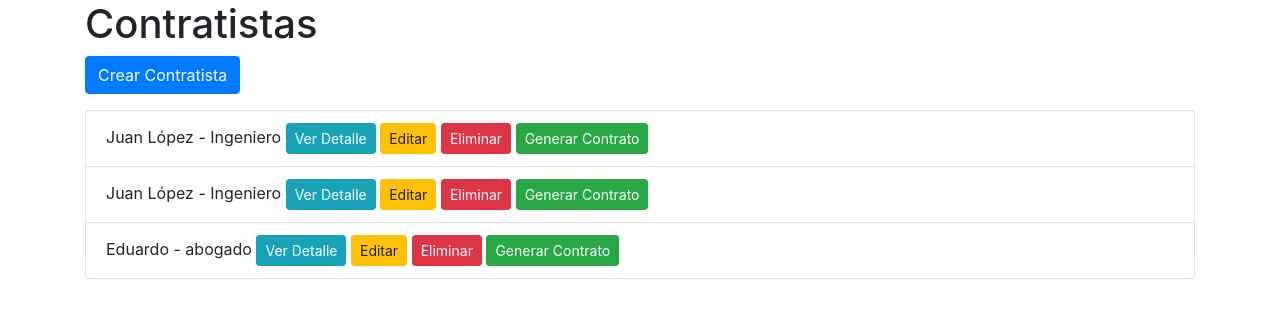
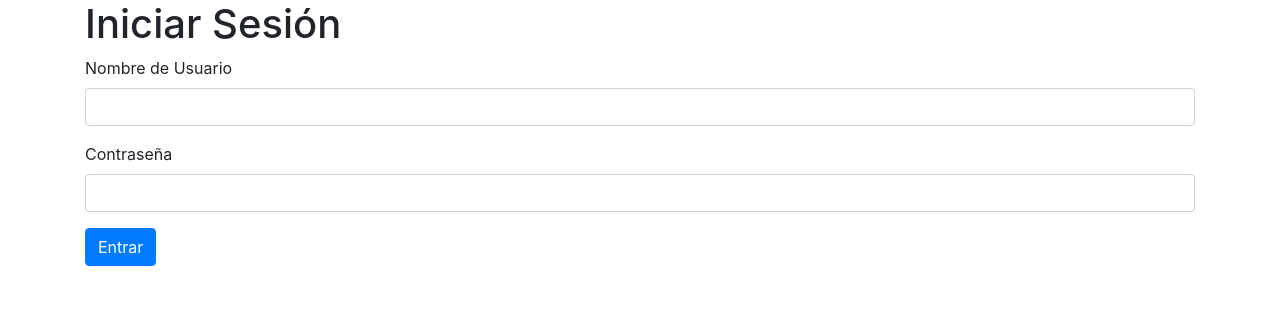
Before and after one commit to Darites24/gestionContratistas, a Django app: page / in a window 1280 px wide. Shown: the top 318 px of the page. Run offline with Django 5.2, Linux system fonts and the light colour scheme; data comes from the database, SQL or seed files in the repository; both versions use the stored data as it was after the commit; some libraries are stand-ins or nearby versions.

Commit message:
Implementación de Login y Logout funcional

```diff
--- a/gestionContratistas/contratistas/templates/contratistas/listar_Contratistas.html
+++ b/gestionContratistas/contratistas/templates/contratistas/listar_Contratistas.html
@@ -8,6 +8,10 @@
     <div class="container">
         <h1>Contratistas</h1>
         <a href="{% url 'crearContratista' %}" class="btn btn-primary">Crear Contratista</a>
+        <form method="post" action="{% url 'logout' %}" style="display: inline;">
+            {% csrf_token %}
+            <button type="submit" class="btn btn-link" style="text-decoration: none; color: inherit;">Cerrar Sesión</button>
+        </form>
         <ul class="list-group mt-3">
             {% for contratista in contratistas %}
                 <li class="list-group-item">
@@ -16,7 +20,6 @@
                     <a href="{% url 'editarContratista' contratista.pk %}" class="btn btn-warning btn-sm">Editar</a>
                     <a href="{% url 'eliminarContratista' contratista.pk %}" class="btn btn-danger btn-sm">Eliminar</a>
                     <a href="{% url 'crearContrato' contratista.pk %}" class="btn btn-success btn-sm">Generar Contrato</a>
-
                 </li>
             {% endfor %}
         </ul>
--- /dev/null
+++ b/gestionContratistas/contratistas/templates/contratistas/login.html
@@ -0,0 +1,24 @@
+<!DOCTYPE html>
+<html>
+<head>
+    <title>Iniciar Sesión</title>
+    <link rel="stylesheet" href="https://stackpath.bootstrapcdn.com/bootstrap/4.5.2/css/bootstrap.min.css">
+</head>
+<body>
+    <div class="container">
+        <h1>Iniciar Sesión</h1>
+        <form method="post">
+            {% csrf_token %}
+            <div class="form-group">
+                <label for="id_username">Nombre de Usuario</label>
+                <input type="text" name="username" id="id_username" class="form-control" required>
+            </div>
+            <div class="form-group">
+                <label for="id_password">Contraseña</label>
+                <input type="password" name="password" id="id_password" class="form-control" required>
+            </div>
+            <button type="submit" class="btn btn-primary">Entrar</button>
+        </form>
+    </div>
+</body>
+</html>
--- a/gestionContratistas/contratistas/urls.py
+++ b/gestionContratistas/contratistas/urls.py
@@ -2,12 +2,15 @@ from django.urls import path
 from .views import listarContratistas, crearContratista, editarContratista, eliminarContratista, detalleContratista, crearContrato
 from django.conf import settings
 from django.conf.urls.static import static
+from django.contrib.auth.views import LoginView, LogoutView
 
 urlpatterns = [
-    path('', listarContratistas, name='listarContratistas'),
+    path('listar/', listarContratistas, name='listarContratistas'),
     path('crear/', crearContratista, name='crearContratista'),
     path('editar/<int:pk>/', editarContratista, name='editarContratista'),
     path('eliminar/<int:pk>/', eliminarContratista, name='eliminarContratista'),
     path('detalle/<int:pk>/', detalleContratista, name='detalleContratista'),
     path('crearContrato/<int:pk>', crearContrato, name='crearContrato'),
+    path('', LoginView.as_view(template_name='contratistas/login.html'), name='login'),
+    path('logout/', LogoutView.as_view(next_page='login'), name='logout'),
 ] + static(settings.MEDIA_URL, document_root=settings.MEDIA_ROOT)
--- a/gestionContratistas/gestionContratistas/settings.py
+++ b/gestionContratistas/gestionContratistas/settings.py
@@ -125,3 +125,7 @@ MEDIA_ROOT = BASE_DIR / 'media'
 # https://docs.djangoproject.com/en/5.1/ref/settings/#default-auto-field
 
 DEFAULT_AUTO_FIELD = 'django.db.models.BigAutoField'
+
+LOGIN_URL = '/login/'
+LOGIN_REDIRECT_URL = '/listar/'
+LOGOUT_REDIRECT_URL = '/'
```
Also changed, not shown: gestionContratistas/db.sqlite3.
